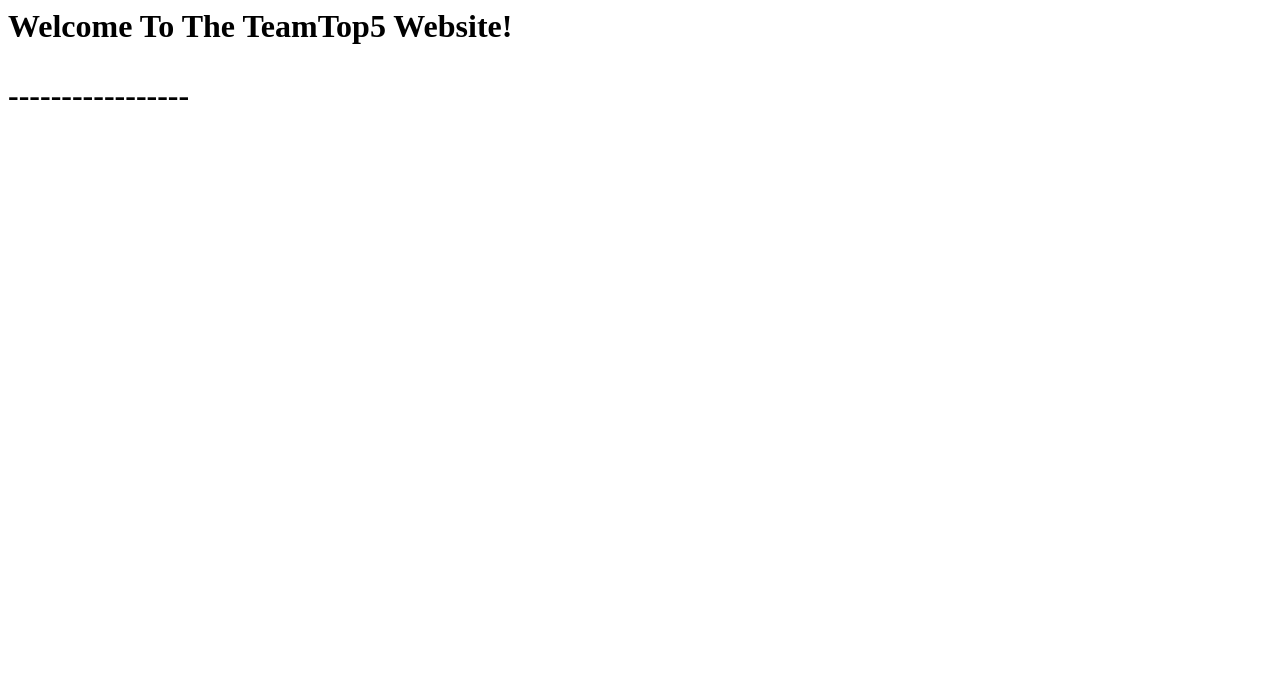
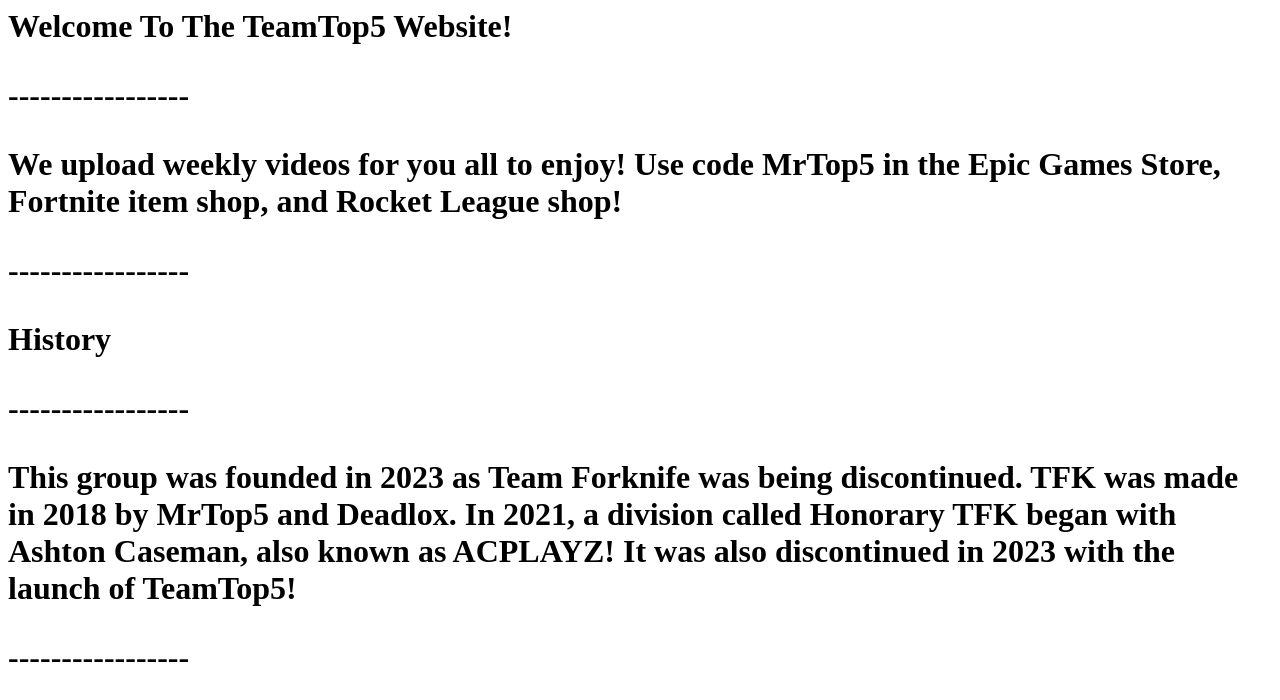
Before and after one commit to TeamTop5/TeamTop5.github.io, a plain HTML site: page index.html in a window 1280 px wide. Drawn offline with Linux system fonts and the light colour scheme.

Commit message:
Update index.html

```diff
--- a/index.html
+++ b/index.html
@@ -2,3 +2,15 @@
     <h1 class="display-4">Welcome To The TeamTop5 Website!
 
         <p>-----------------<p>
+
+            <p> We upload weekly videos for you all to enjoy! Use code MrTop5 in the Epic Games Store, Fortnite item shop, and Rocket League shop!</p>
+
+        <p>-----------------</p>
+
+        <p>History<p>
+
+            <p>-----------------</p>
+
+        <p>This group was founded in 2023 as Team Forknife was being discontinued. TFK was made in 2018 by MrTop5 and Deadlox. In 2021, a division called Honorary TFK began with Ashton Caseman, also known as ACPLAYZ! It was also discontinued in 2023 with the launch of TeamTop5!</p>
+
+        <p>-----------------</p>
```
